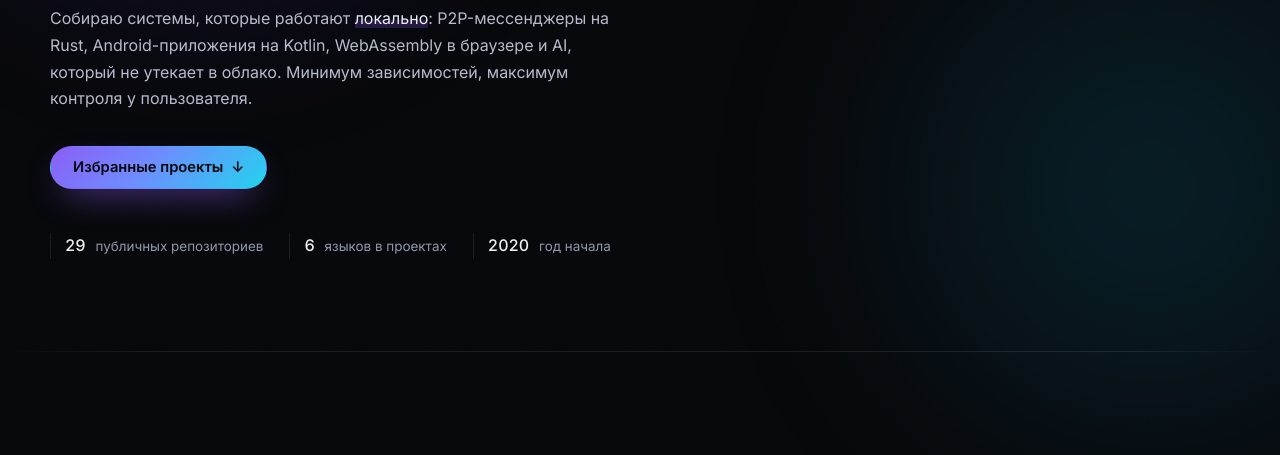
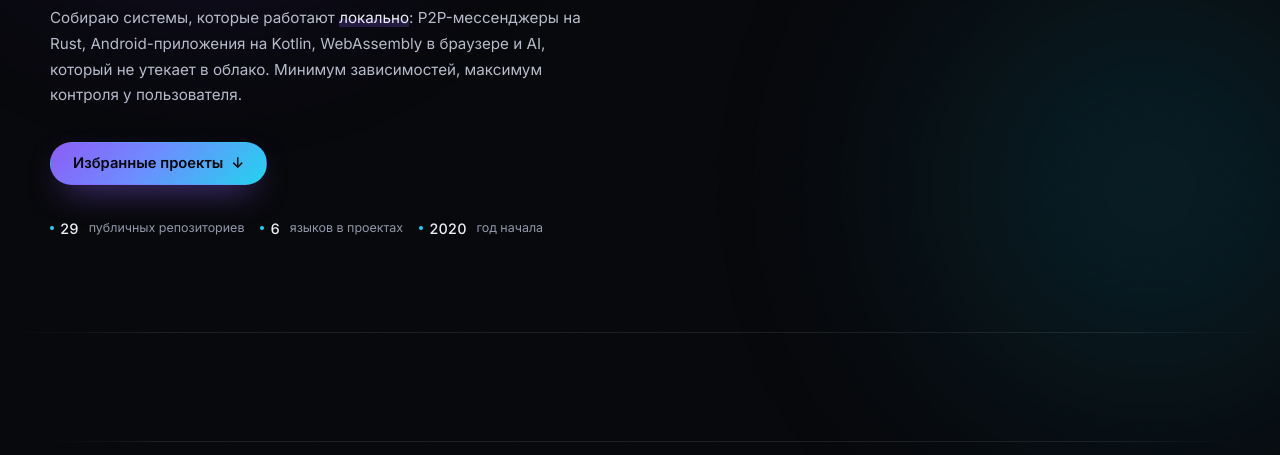
Before and after one commit to Erzkanzler2k/Erzkanzler2k.github.io, a website: page index.html in a window 1280 px wide. Shown: the part 338-793 px from the top of the page. Drawn offline with Linux system fonts and the light colour scheme; a web font is replaced by a local one.

Commit message:
fix(round 2): tighten typographic hierarchy per verdict — smaller lead, cleaner meta, smaller terminal toggle

```diff
--- a/assets/css/style.css
+++ b/assets/css/style.css
@@ -392,8 +392,8 @@ h1, h2, h3, p, dl, dd { margin: 0; }
 
 .hero__lead {
   max-width: 58ch;
-  font-size: clamp(1rem, 1.1vw, 1.16rem);
-  line-height: 1.68;
+  font-size: clamp(0.95rem, 1vw, 1.05rem);
+  line-height: 1.7;
   color: #b6bac9;
 }
 
@@ -413,23 +413,34 @@ h1, h2, h3, p, dl, dd { margin: 0; }
 .hero__meta {
   display: flex;
   flex-wrap: wrap;
-  gap: 26px;
-  margin: 44px 0 0;
+  gap: 16px;
+  margin: 32px 0 0;
   padding: 0;
-  font-size: 0.84rem;
+  font-size: 0.78rem;
   color: var(--muted);
 }
 
 .hero__meta li {
-  padding-left: 14px;
-  border-left: 1px solid var(--line);
+  display: flex;
+  align-items: center;
+  gap: 6px;
+  padding: 0;
+}
+
+.hero__meta li::before {
+  content: "";
+  width: 4px;
+  height: 4px;
+  border-radius: 50%;
+  background: var(--accent-2);
+  flex-shrink: 0;
 }
 
 .hero__meta strong {
   display: inline-block;
-  margin-right: 6px;
+  margin-right: 4px;
   font-family: var(--font-display);
-  font-size: 1rem;
+  font-size: 0.9rem;
   font-weight: 500;
   color: var(--text);
   font-variant-numeric: tabular-nums;
@@ -515,13 +526,13 @@ h1, h2, h3, p, dl, dd { margin: 0; }
   align-items: center;
   gap: 8px;
   width: 100%;
-  padding: 12px 14px;
+  padding: 10px 14px;
   border: 1px solid var(--line);
   border-radius: 16px;
   background: linear-gradient(180deg, rgba(255, 255, 255, 0.035), rgba(255, 255, 255, 0.01));
   color: var(--text);
   font-family: var(--font-mono);
-  font-size: 0.85rem;
+  font-size: 0.78rem;
   cursor: pointer;
   transition: background 0.3s var(--ease), border-color 0.3s var(--ease);
 }
```
